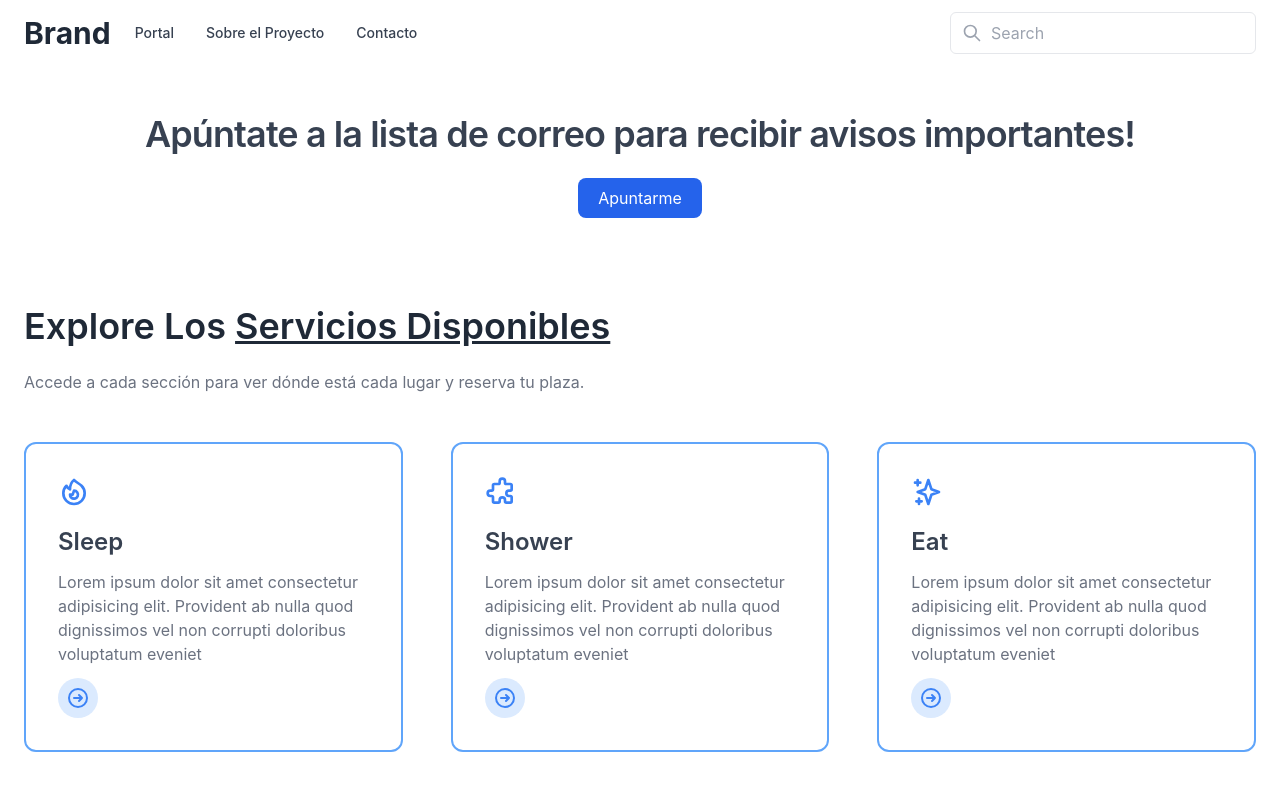
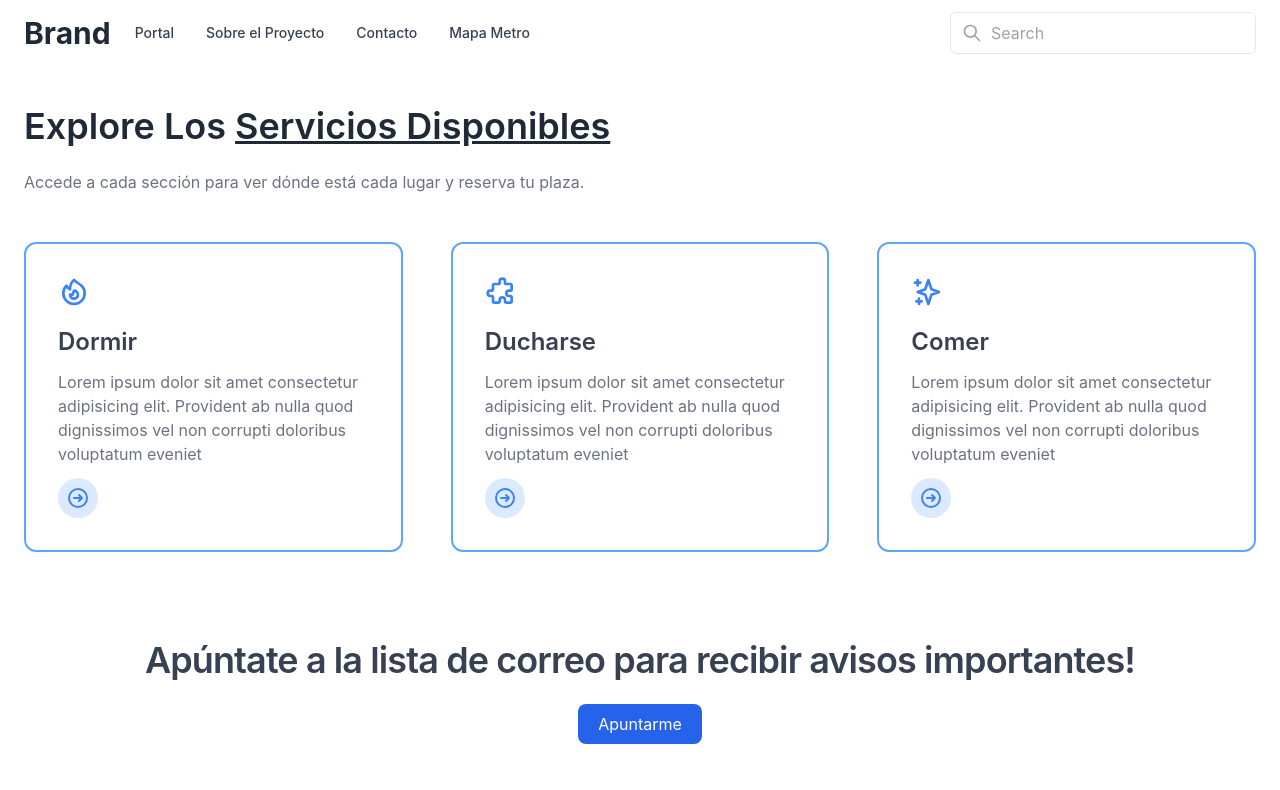
Before and after one commit to protechcode/hackathoniberia, a React (Create React App) app in the folder supervivientes-aws/: page /Home in a window 1280 px wide. Shown: the top 790 px of the page. Built offline with nearby package versions, Linux system fonts and the light colour scheme.

Commit message:
frontend version 0.92ç

```diff
--- a/supervivientes-aws/src/component/Cards.js
+++ b/supervivientes-aws/src/component/Cards.js
@@ -1,4 +1,8 @@
 import React from "react";
+import Dondecomer from "./Dondecomer";
+import Dondedormir from "./Dondedormir";
+import Dondeducharse from "./Dondeducharse";
+import { Link } from "react-router-dom";
 
 function Card() {
     return (
@@ -10,7 +14,7 @@ function Card() {
                 Accede a cada sección para ver dónde está cada lugar y reserva tu plaza.
             </p>
 
-            <div class="grid grid-cols-1 gap-8 mt-8 xl:mt-12 xl:gap-12 md:grid-cols-2 xl:grid-cols-3">
+            <div class="grid grid-cols-1 gap-8 mt-8 xl:mt-12 xl:gap-12 md:grid-cols-2 xl:grid-cols-3" onClick={()=>{console.log("click")}}>
                 <div class="p-8 space-y-3 border-2 border-blue-400 dark:border-blue-300 rounded-xl">
                     <span class="inline-block text-blue-500 dark:text-blue-400">
                         <svg xmlns="http://www.w3.org/2000/svg" class="w-8 h-8" fill="none" viewBox="0 0 24 24" stroke="currentColor">
@@ -19,7 +23,7 @@ function Card() {
                         </svg>
                     </span>
 
-                    <h1 class="text-2xl font-semibold text-gray-700 capitalize dark:text-white">Sleep</h1>
+                    <h1 class="text-2xl font-semibold text-gray-700 capitalize dark:text-white">Dormir</h1>
 
                     <p class="text-gray-500 dark:text-gray-300">
                         Lorem ipsum dolor sit amet consectetur adipisicing elit. Provident ab nulla quod dignissimos vel non corrupti doloribus voluptatum eveniet
@@ -39,7 +43,7 @@ function Card() {
                         </svg>
                     </span>
 
-                    <h1 class="text-2xl font-semibold text-gray-700 capitalize dark:text-white">Shower</h1>
+                    <h1 class="text-2xl font-semibold text-gray-700 capitalize dark:text-white">Ducharse</h1>
 
                     <p class="text-gray-500 dark:text-gray-300">
                         Lorem ipsum dolor sit amet consectetur adipisicing elit. Provident ab nulla quod dignissimos vel non corrupti doloribus voluptatum eveniet
@@ -59,7 +63,7 @@ function Card() {
                         </svg>
                     </span>
 
-                    <h1 class="text-2xl font-semibold text-gray-700 capitalize dark:text-white">Eat</h1>
+                    <h1 class="text-2xl font-semibold text-gray-700 capitalize dark:text-white">Comer</h1>
 
                     <p class="text-gray-500 dark:text-gray-300">
                         Lorem ipsum dolor sit amet consectetur adipisicing elit. Provident ab nulla quod dignissimos vel non corrupti doloribus voluptatum eveniet
--- /dev/null
+++ b/supervivientes-aws/src/component/Dondecomer.js
@@ -0,0 +1,9 @@
+import React from "react";
+
+function Dondecomer(){
+    return(
+        <h1>Donde Comer
+        </h1>
+    )
+}
+export default Dondecomer;
--- /dev/null
+++ b/supervivientes-aws/src/component/Dondedormir.js
@@ -0,0 +1,9 @@
+import React from "react";
+
+function Dondedormir(){
+    return(
+        <h1>Donde Dormir
+        </h1>
+    )
+}
+export default Dondedormir;
--- /dev/null
+++ b/supervivientes-aws/src/component/Dondeducharse.js
@@ -0,0 +1,9 @@
+import React from "react";
+
+function Dondeducharse(){
+    return(
+        <h1>Donde Ducharse
+        </h1>
+    )
+}
+export default Dondeducharse;
--- a/supervivientes-aws/src/component/Home.js
+++ b/supervivientes-aws/src/component/Home.js
@@ -7,8 +7,8 @@ function Home() {
     return (
         <div>
             <Navbar />
+            <Card />
             <Calltoaction />
-            <Card />
         </div>
     )
 
--- a/supervivientes-aws/src/component/Navbar.js
+++ b/supervivientes-aws/src/component/Navbar.js
@@ -24,6 +24,9 @@ function Navbar() {
                         <a href="/Home" class="px-2 py-1 text-sm font-medium text-gray-700 transition-colors duration-200 transform rounded dark:text-gray-200 hover:bg-gray-900 hover:text-gray-100 md:mx-2">Portal</a>
                         <a href="/About" class="px-2 py-1 text-sm font-medium text-gray-700 transition-colors duration-200 transform rounded dark:text-gray-200 hover:bg-gray-900 hover:text-gray-100 md:mx-2">Sobre el Proyecto</a>
                         <a href="/Contact" class="px-2 py-1 text-sm font-medium text-gray-700 transition-colors duration-200 transform rounded dark:text-gray-200 hover:bg-gray-900 hover:text-gray-100 md:mx-2">Contacto</a>
+                        <a href="https://w33.bcn.cat/planolBCN/es/guia/zoom/2/position/430290,4583088/" class="px-2 py-1 text-sm font-medium text-gray-700 transition-colors duration-200 transform rounded dark:text-gray-200 hover:bg-gray-900 hover:text-gray-100 md:mx-2">Mapa Metro</a>
+
+
                     </div>
 
                     <div class="relative">
```
